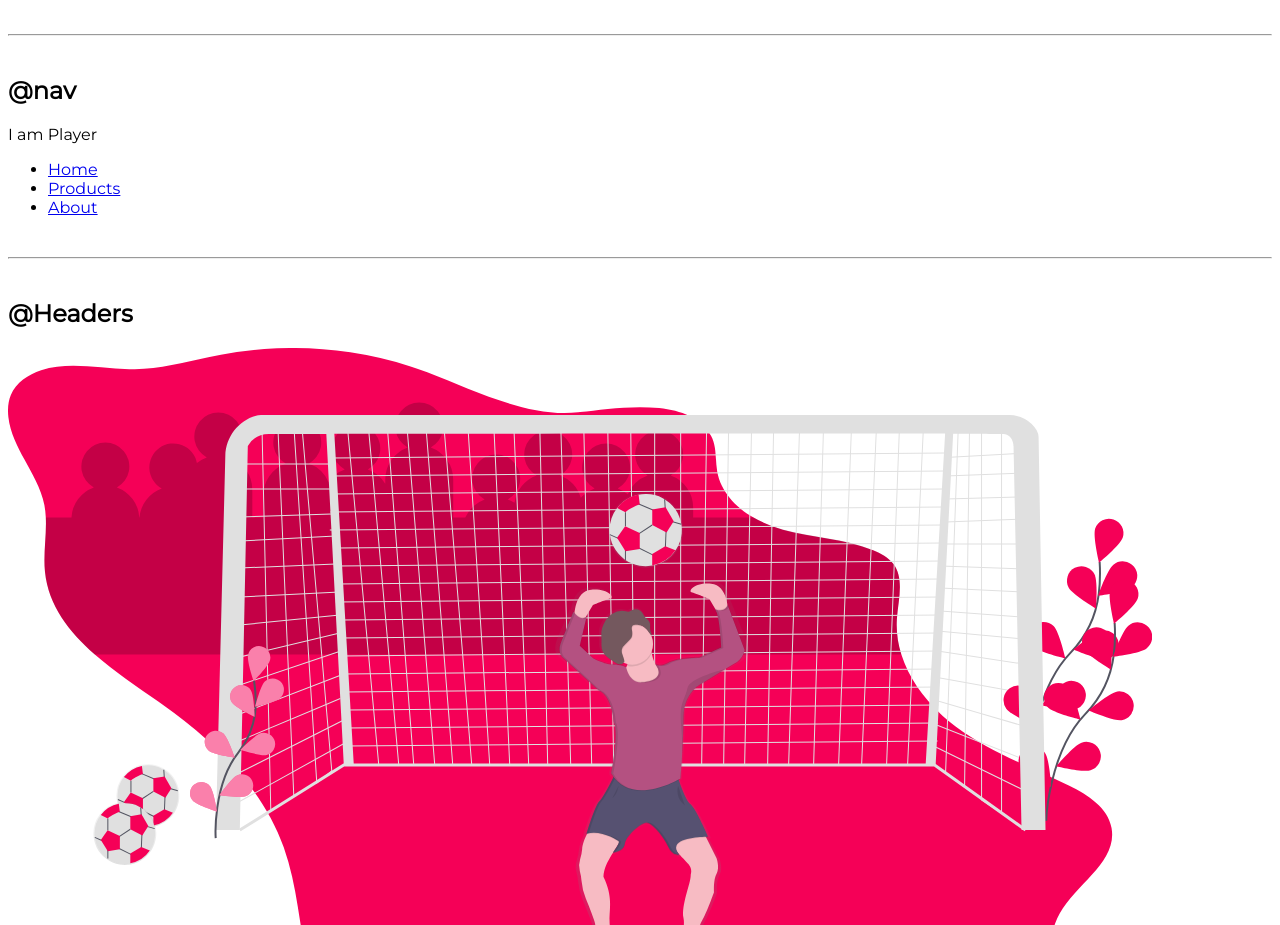
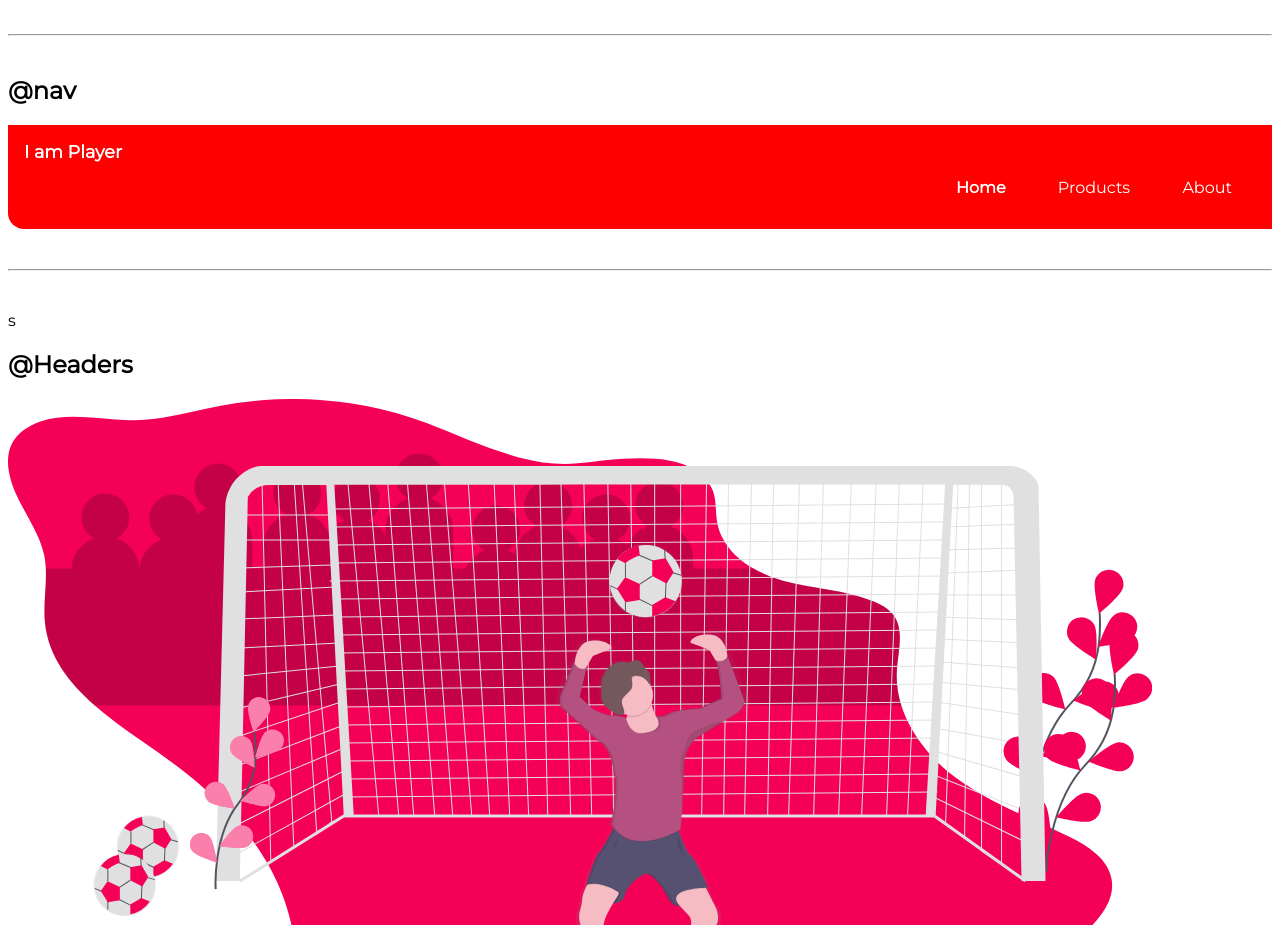
Before and after one commit to viveksuarez7/neog-camp-lesson-3.1, a plain HTML site: page index.html in a window 1280 px wide. Shown: the part 1320-2245 px from the top of the page. Drawn offline with Linux system fonts and the light colour scheme.

Commit message:
wip:nav change

```diff
--- a/index.html
+++ b/index.html
@@ -79,19 +79,21 @@
 
     <h2>@nav</h2>
 
-    <div>I am Player</div>
-    <ul>
-        <li>
-            <a href="/">Home</a>
-        </li>
-        <li>
-            <a href="/">Products</a>
-        </li>
-        <li>
-            <a href="/">About</a>
-        </li>
-    </ul>
-    <hr>
+    <nav class="navigation container">
+        <div class="nav-player">I am Player</div>
+        <ul class="list-non-bullet nav-pills">
+            <li class="list-item-inline">
+                <a class="link link-active" href="/">Home</a>
+            </li>
+            <li class="list-item-inline">
+                <a class="link" href="/">Products</a>
+            </li>
+            <li class="list-item-inline">
+                <a class="link" href="/">About</a>
+            </li>
+        </ul>
+    </nav>
+    <hr>s
 
     <h2>@Headers</h2>
 
--- a/style.css
+++ b/style.css
@@ -45,3 +45,24 @@ border: 1px solid var(--primary-color);
     padding: 0rem 0.5rem;
 
 }
+.navigation{
+    background-color: var(--primary-color);
+    color: white;
+    padding: 1rem;
+    border-bottom-left-radius: 1rem;
+}
+.nav-player{
+    font-weight: bold;
+    font-size: 1.1rem;
+}
+.nav-pills{
+    text-align: right;
+}
+.navigation .link  {
+    color: white;
+
+}
+
+.navigation .link-active{
+    font-weight: bold;
+}
```
